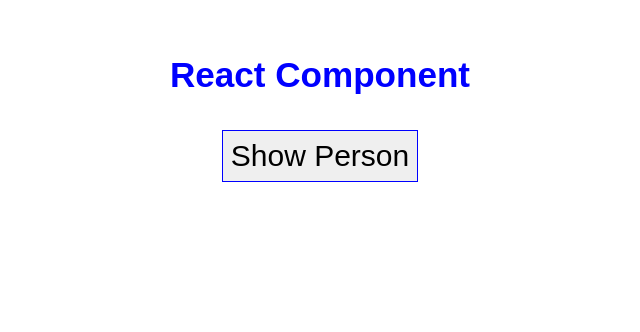
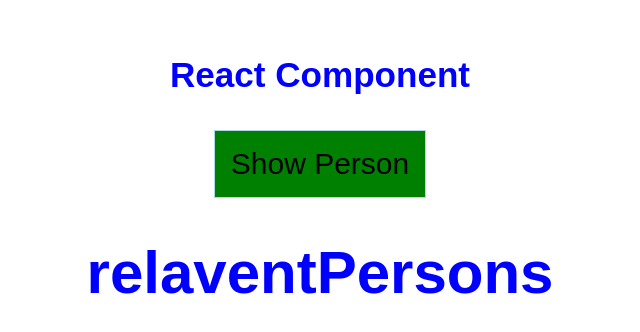
Before and after one commit to krkchaitanya/modern-react-APP, a React app: page / in a window 1280 px wide. Shown: the top 332 px of the page, without its empty margins (320-960 px from the left). Built offline with nearby package versions, Linux system fonts and the light colour scheme.

Commit message:
ComponentUpdate

```diff
--- a/src/components/Cockpit/Cockpit.css
+++ b/src/components/Cockpit/Cockpit.css
@@ -0,0 +1,21 @@
+.red{
+    color: red;
+}
+
+.bold{
+    font-weight: bold;
+}
+
+.Cockpit button{
+    border: 2px solid lightblue;
+    padding: 16px;
+    background-color: green;
+    font: inherit;
+    color: white;
+    cursor: pointer;
+}
+
+.cockpit button:hover{
+background-color: lightgreen;
+color: black;
+}
--- a/src/components/Cockpit/Cockpit.js
+++ b/src/components/Cockpit/Cockpit.js
@@ -1,10 +1,25 @@
 import React from "react";
+import classes from "./Cockpit.css";
 
 const cockpit=(props)=>{
-    const assignedClasses=[];
-    let btnClass="";
-    if(props.personsShow){
+const assignedClasses=[];
 
-    }
+// let btnClass="";
+
+if(props.showPersons){
+    // btnClass=classes.red;
+}
+
+if(props.persons.length<=2){
+    assignedClasses.push(  classes.red);
+}
+
+return(
+    <div className={classes.Cockpit}>
+        <h1>{props.appTitle}</h1>
+    </div>
+);
 
 }
+
+export default cockpit;
--- a/src/components/Persons/Persons.js
+++ b/src/components/Persons/Persons.js
@@ -17,10 +17,12 @@
     // }
 
     render(){
+
         console.log('[Perons.js] inside render()');
+
         return this.props.persons.map((person,index)=>{
             return <Person
-            click={this.props.clicked(index)}
+            click={()=>this.props.clicked(index)}
             name={person.name}
             age={person.age}
             key={person.id}
--- a/src/container/App.css
+++ b/src/container/App.css
@@ -9,3 +9,19 @@
   padding: 20px;
   text-align: center;
 }
+
+.App button{
+  border: 1px solid lightblue;
+  padding: 16px;
+  background-color: green;
+  font: inherit;
+}
+
+.App button:hover{
+  background-color:lightgreen;
+  color: black;
+}
+
+.App button.Red{
+
+}
--- a/src/container/App.js
+++ b/src/container/App.js
@@ -1,8 +1,8 @@
 import React, { Component } from 'react';
-// import './App.css';
 import classes from './App.css';
-// import Person from '../components/Person/Person';
 import Persons from "../components/Persons/Persons";
+import Cockpit from "../components/Cockpit/Cockpit.js";
+
 
 class App extends Component {
 
@@ -42,7 +42,8 @@
 // }
 
 nameChangeHandler=(event, id)=>{
-const personIndex=this.state.persons.findIndex((p)=>{
+
+  const personIndex=this.state.persons.findIndex((p)=>{
   return p.id===id;
 })
   const person={
@@ -54,16 +55,14 @@
 const persons=[...this.state.persons];
 persons[personIndex]=person;
 
-
- this.setState({
+  this.setState({
   persons:persons
  });
+
+
 }
 
 togglePersonsHandler=()=>{
-//  this.setState({
-//    showPerson:true
-//  })
 const doesShow=this.state.showPerson;
 this.setState({showPerson: !doesShow});
 };
@@ -81,47 +80,30 @@
 
   render() {
 
-    const style={
-      backgroungColor:'white',
-      font:"inherit",
-      border:"1px solid blue",
-      padding:'8px',
-      cursor:'pointer'
-    };
+// let btnClass="";
 let persons=null;
-
-    // if(this.state.showPerson){
-    //   Persons=(
-    //   <div className={classes.personList}>
-    //     {
-    //       this.state.persons.map((person,index)=>{
-    //       return <Person click={()=>this.deletePersonHandler(index)} name={person.name} age={person.age}
-    //        key={person.id}
-    //        changed={(event)=>this.nameChangeHandler(event,person.id)}
-    //        >
-    //       </Person>
-    //       })
-    //     }
-    //     </div>
-    //   )
-    // }
 
 if(this.state.showPerson){
   persons=<Persons
-  persons={this.state.persons}
-  clicked={this.deletePersonHandler}
-  changed={this.nameChangeHandler}/>
+            persons={this.state.persons}
+            clicked={this.deletePersonHandler}
+            changed={this.nameChangeHandler}/>
 }
 
+    // btnClass=classes.Red;
 
     return (
       <div className={classes.App}>
         <h3>React Component</h3>
-        {/* <button style={style} onClick={this.togglePersonsHandler.bind(this)}>Toggle persons</button> */}
 
-        {/* <button onClick={this.switchNameHandler.bind(this,"max!")}>SwitchName</button> */}
+       <button  onClick={()=>this.setState({showPerson:true})}  >Show Person</button>
 
-       <button style={style} onClick={()=>this.setState({showPerson:true})}>Show Person</button>
+          <Cockpit
+          appTitle={this.props.title}
+          showPerson={this.state.showPerson}
+          persons={this.state.persons}
+          clicked={this.state.togglePersonsHandler}
+          />
 
        {persons}<br/>
       </div>
--- a/src/index.js
+++ b/src/index.js
@@ -4,5 +4,5 @@
 import App from './container/App';
 import registerServiceWorker from './registerServiceWorker';
 
-ReactDOM.render(<App />, document.getElementById('root'));
+ReactDOM.render(<App title='relaventPersons'/>, document.getElementById('root'));
 registerServiceWorker();
```
